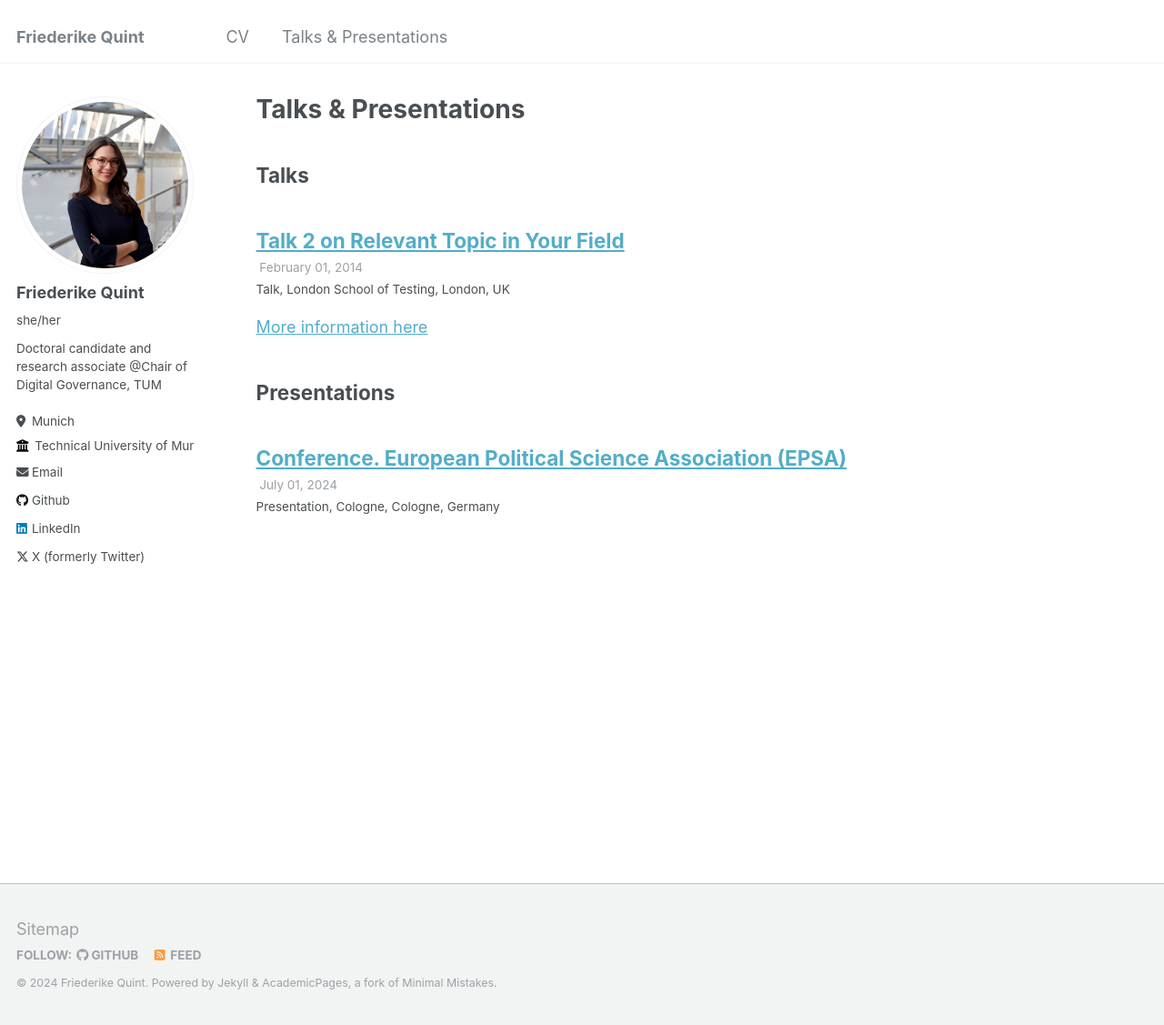
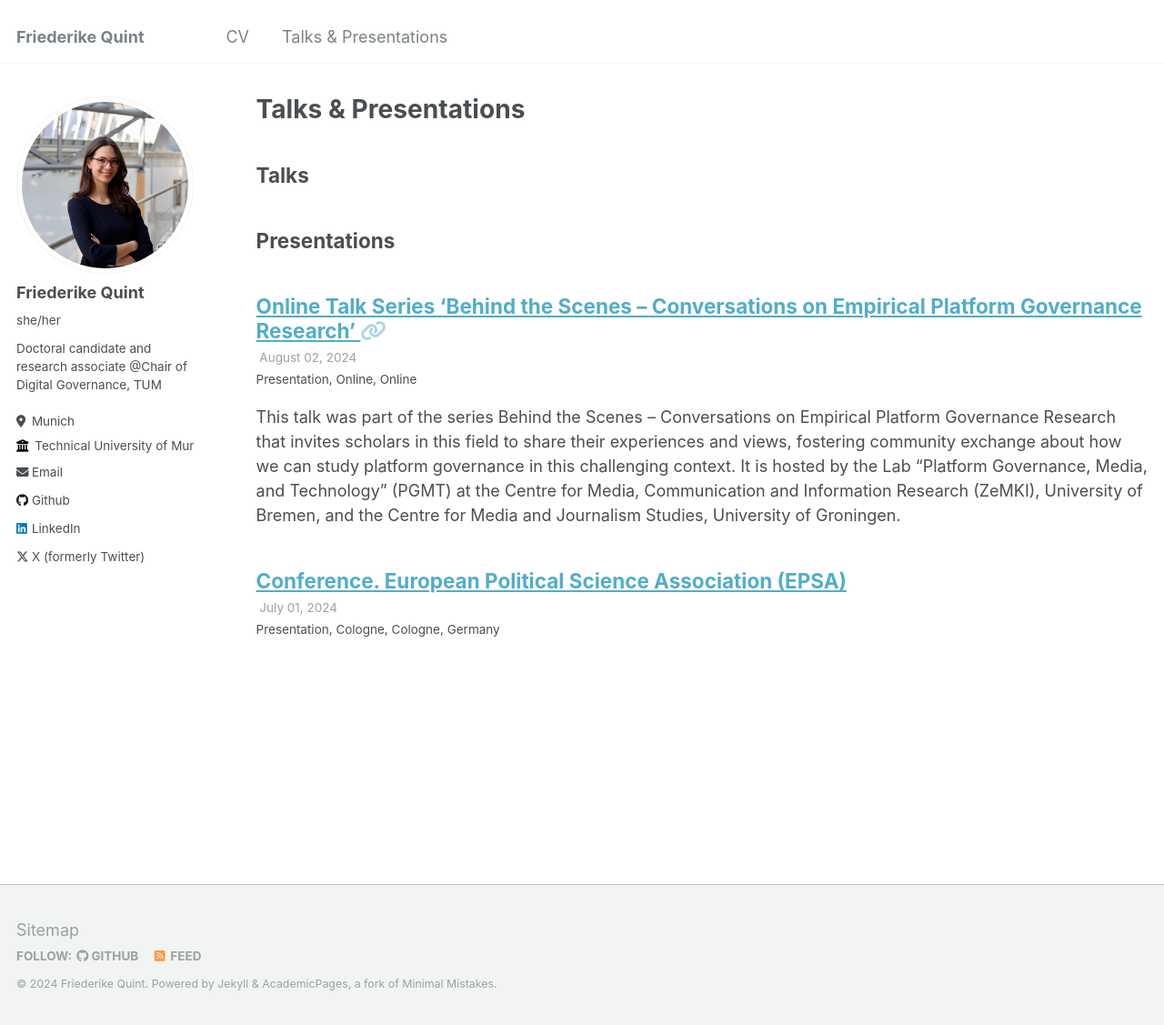
Before and after one commit to friederikequint/friederikequint.github.io, a Jekyll site: the page built from _pages/talks.html, in a window 1280 px wide and 1127 px high. Shown: the whole window at 91% size. Built offline with Jekyll 4.4.1, drawn with Linux system fonts in a browser that asks for light colours.

Commit message:
Update 2014-02-01-talk-2.md

```diff
--- a/_talks/2014-02-01-talk-2.md
+++ b/_talks/2014-02-01-talk-2.md
@@ -1,13 +1,13 @@
 ---
-title: "Talk 2 on Relevant Topic in Your Field"
+title: "Online Talk Series 'Behind the Scenes – Conversations on Empirical Platform Governance Research'"
 collection: talks
-type: "Talk"
-permalink: /talks/2014-02-01-talk-2
-venue: "London School of Testing"
-date: 2014-02-01
-location: "London, UK"
+type: "Presentation"
+permalink: /talks/2024-08-02-online-talk-series
+venue: "Online"
+date: August 2, 2024
+location: "Online"
+link: "https://platform-governance.org/online-talk-series/11-quint-theocharis-does-the-community-understand-the-community-guidelines/"
 ---
 
-[More information here](http://example2.com)
 
-This is a description of your talk, which is a markdown files that can be all markdown-ified like any other post. Yay markdown!
+This talk was part of the series Behind the Scenes – Conversations on Empirical Platform Governance Research that invites scholars in this field to share their experiences and views, fostering  community exchange about how we can study platform governance in this challenging context. It is hosted by the Lab “Platform Governance, Media, and Technology” (PGMT) at the Centre for Media, Communication and Information Research (ZeMKI), University of Bremen, and the Centre for Media and Journalism Studies, University of Groningen.
```
